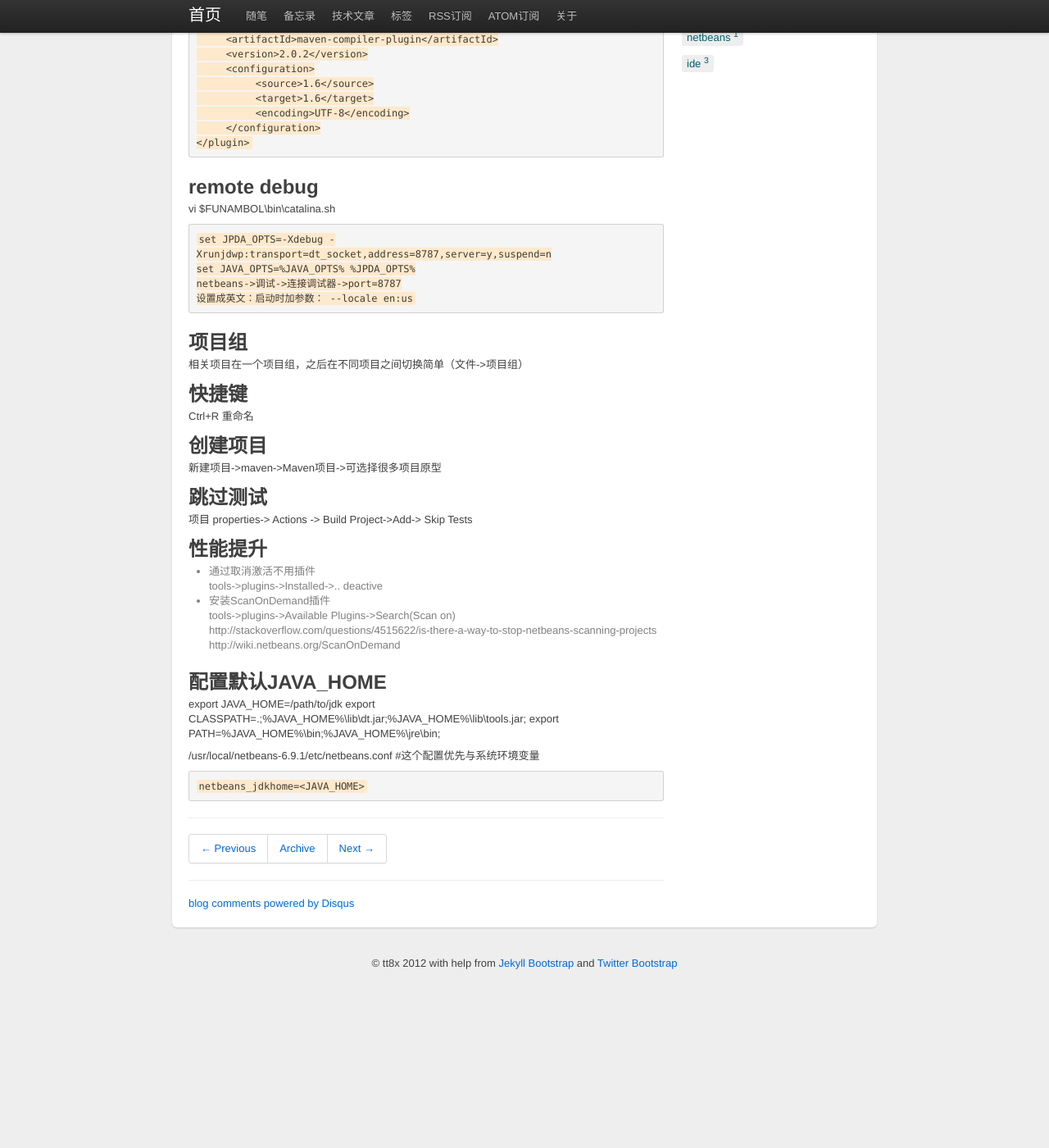
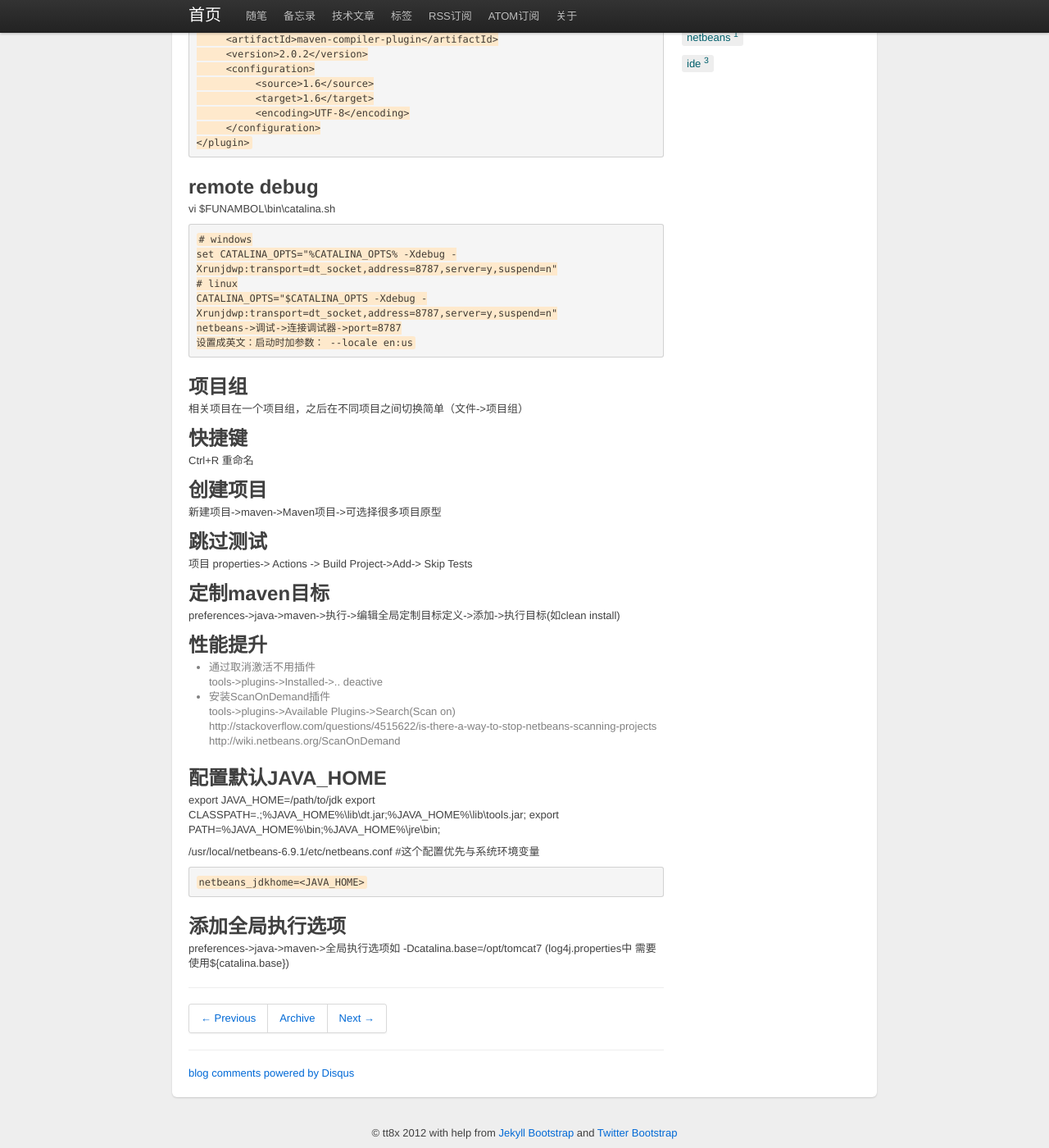
Before and after one commit to kkshare/kkshare.github.io, a Jekyll site: the page built from _posts/2016-04-12-netbeans.md, in a window 1280 px wide and 1400 px high, scrolled down 259 px. Shown: the whole window at 82% size. Built offline with Jekyll 4.4.1, drawn with Linux system fonts in a browser that asks for light colours; comment, search, counter and statistics services are not loaded; before the commit the page ends 1452 px from its top, so only the background shows below that.

Commit message:
netbeans remote debug

```diff
--- a/_posts/2016-04-12-netbeans.md
+++ b/_posts/2016-04-12-netbeans.md
@@ -30,8 +30,10 @@ vi pom.xml
 
 vi $FUNAMBOL\bin\catalina.sh
 
-    set JPDA_OPTS=-Xdebug -Xrunjdwp:transport=dt_socket,address=8787,server=y,suspend=n
-    set JAVA_OPTS=%JAVA_OPTS% %JPDA_OPTS%
+    # windows
+    set CATALINA_OPTS="%CATALINA_OPTS% -Xdebug -Xrunjdwp:transport=dt_socket,address=8787,server=y,suspend=n"
+    # linux
+    CATALINA_OPTS="$CATALINA_OPTS -Xdebug -Xrunjdwp:transport=dt_socket,address=8787,server=y,suspend=n"
     netbeans->调试->连接调试器->port=8787
     设置成英文：启动时加参数： --locale en:us
 
@@ -46,6 +48,9 @@ Ctrl+R 重命名
 
 ## 跳过测试
 项目 properties-> Actions -> Build Project->Add-> Skip Tests
+
+## 定制maven目标
+preferences->java->maven->执行->编辑全局定制目标定义->添加->执行目标(如clean install)
 
 ## 性能提升
 
@@ -65,3 +70,7 @@ export PATH=%JAVA_HOME%\bin;%JAVA_HOME%\jre\bin;
 /usr/local/netbeans-6.9.1/etc/netbeans.conf #这个配置优先与系统环境变量
 
     netbeans_jdkhome=<JAVA_HOME>
+
+## 添加全局执行选项
+preferences->java->maven->全局执行选项如 -Dcatalina.base=/opt/tomcat7 (log4j.properties中
+需要使用${catalina.base})
```
Also changed, not shown: _posts/2016-04-12-maven.md (+1 -1 lines).
